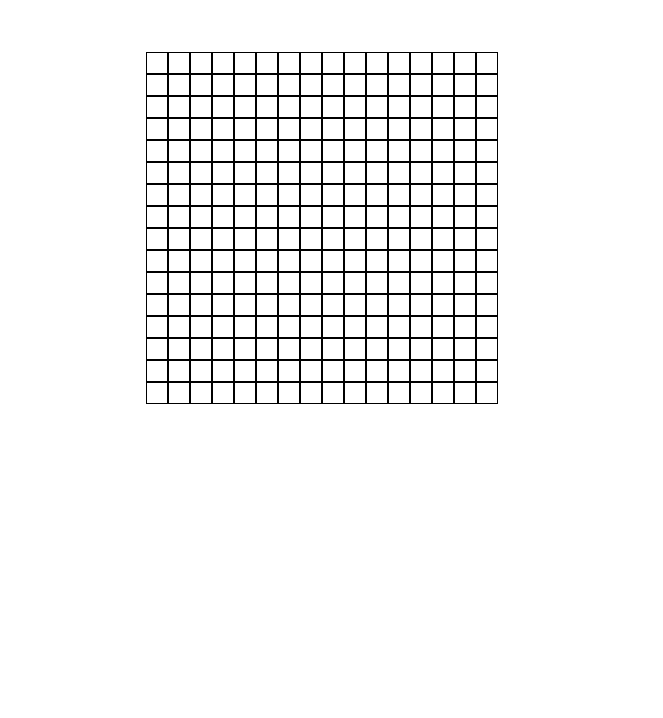
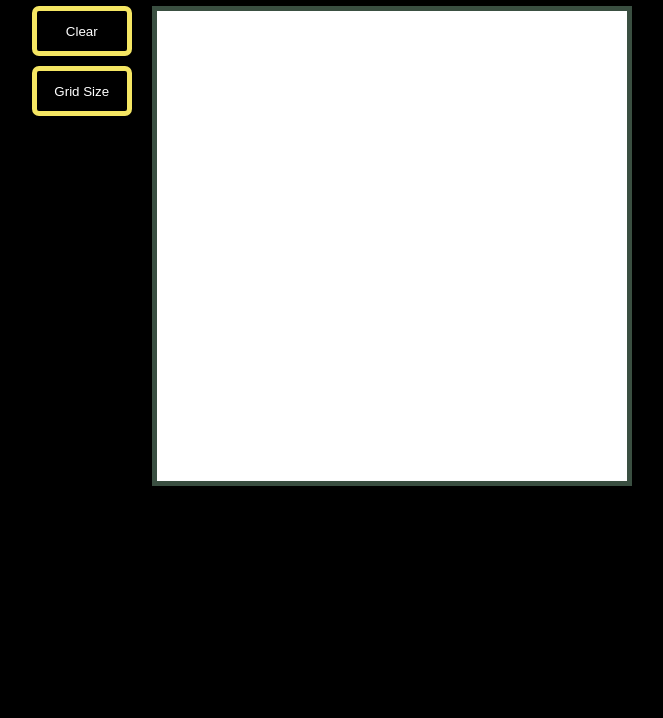
Before and after one commit to ViniQP/etch-a-sketch, a plain HTML site: page index.html in a window 1280 px wide. Shown: the part 82-800 px from the top of the page, without its empty margins (318-981 px from the left). Drawn offline with Linux system fonts and the light colour scheme.

Commit message:
Add styles and grid size/clear function

```diff
--- a/index.html
+++ b/index.html
@@ -9,7 +9,18 @@
     <title>Etch A Sketch</title>
 </head>
 <body>
-    <div class="containerGrid"></div>
+    <div class="Body">
 
+        <div class="sketchBody">
+            <div class='buttons'>
+                <button class="clearButton button">Clear</button>
+                <button class="sizeButton button">Grid Size</button>
+            </div>
+            <div class="gridSpace">
+                <h1>Etch A Sketch</h1>
+                <div class="containerGrid"></div>
+            </div>
+        </div>
+    </div>
 </body>
 </html>
--- a/script.js
+++ b/script.js
@@ -3,20 +3,53 @@ put grid inside a container
 set up a hover effect that change colors when a mouse passes over them
 */
 containerGrid = document.querySelector('.containerGrid')
-for (let i = 1; i < 17; i++ ) {
+
+let maxGrid = 17
+let squareSize = 500 / maxGrid
+grid(maxGrid)
+
+let clearButton = document.querySelector('.clearButton')
+clearButton.addEventListener('click', () => {
+    removeGrid()
+    grid(maxGrid)
+})
+
+let sizeButton = document.querySelector('.sizeButton')
+sizeButton.addEventListener('click', () => {
+    maxGrid = parseInt(prompt('Choose the size of Grid (.max 100)', ''))
+    maxGrid += 1
+    if (maxGrid < 17 || maxGrid > 101) {
+        maxGrid = 17
+    }
+    removeGrid()
+    grid(maxGrid)
+});
+
+
+
+
+
+function grid(size) {
+    for (let i = 1; i < maxGrid; i++ ) {
         let columnDiv = document.createElement('div')
         columnDiv.classList.add('columnDiv')
         columnDiv.textContent = ''
         containerGrid.appendChild(columnDiv)
-    for (let j = 1; j < 17; j++) {
+        for (let j = 1; j < maxGrid; j++) {
         let lineDiv = document.createElement('div')
-     lineDiv.textContent = ''
         lineDiv.classList.add('lineDiv')
-     lineDiv.addEventListener('mouseover', () => {
-        lineDiv.style.cssText = 'background-color: red;'
+        let squareSize = (500 / size)
+        lineDiv.style.cssText = `height: ${squareSize}px; width: ${squareSize}px;`
+        lineDiv.addEventListener('dragover', () => {
+            lineDiv.style.cssText = `background-color: black; height: ${squareSize}px; width: ${squareSize}px;`
         });
         columnDiv.appendChild(lineDiv)
 
         }
 
     }
+}
+
+function removeGrid() {
+    document.querySelectorAll(".columnDiv").forEach(el => el.remove());
+}
--- a/style.css
+++ b/style.css
@@ -1,17 +1,65 @@
 body {
     display: flex;
     justify-content: center;
+    align-items: center;
+    background-color: #000000;
+    font-family: 'Courier New', Courier, monospace;
+}
+
+.body {
+    display: flex;
+    flex-flow:row;
+    justify-content: center;
+    align-items: center;
+}
+
+.sketchBody {
+    display: flex;
+    flex-flow: row;
+    align-items: start;
+    justify-content: flex-start;
+    color: white;
+}
+
+.gridSpace {
+    display: flex;
+    flex-flow: column;
     align-items: center;
 }
 
 .containerGrid {
     display: flex;
     margin-top: 10%;
+    border: 5px solid #3A4F41;
+    margin: 0;
 
 }
 
+
 .lineDiv {
-    border: 1px solid black;
-    width: 20px;
-    height: 20px;
+
+    background-color: white;
+
 }
+
+.buttons {
+    display: flex;
+    flex-flow: column;
+    margin: 20px;
+    margin-top: 80px;
+    justify-content: start;
+    gap: 10px;
+}
+
+.button {
+    width: 100px;
+    height: 50px;
+    border: 5px solid #F5E663;
+    background-color: black;
+    border-radius: 7px;
+    color: white;
+}
+
+.button:hover {
+    opacity: 75%;
+}
```
Lines whose indentation alone changed are shown as unchanged.
